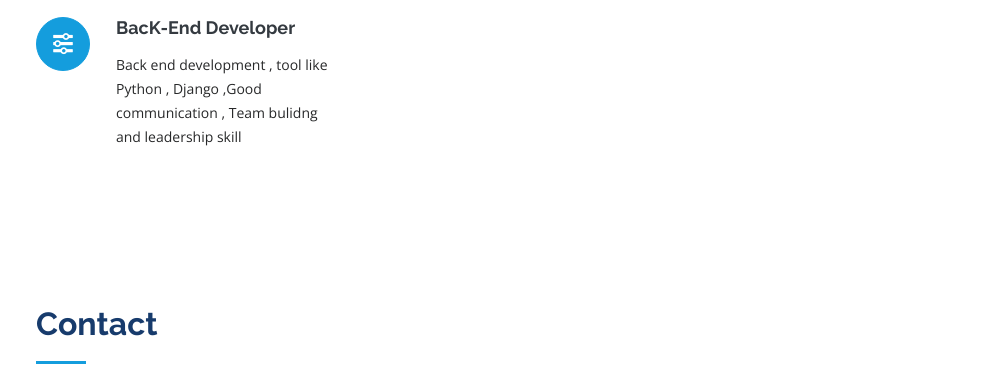
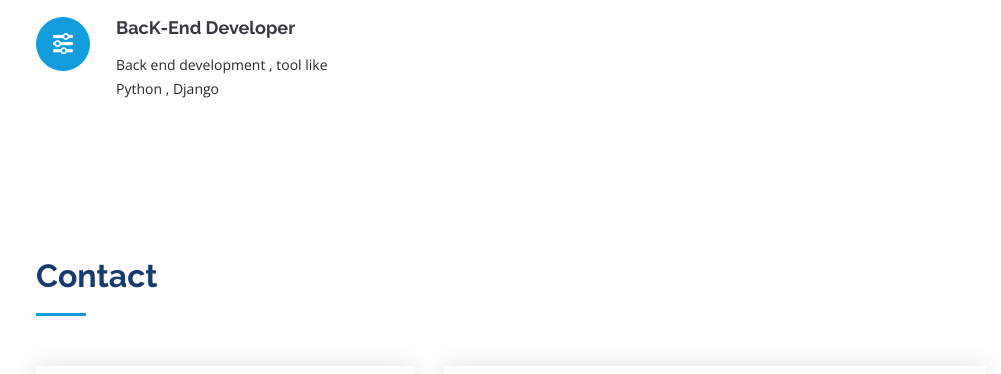
Before and after one commit to Rcpatil126/personal_blog_rc, a plain HTML site: page index.html in a window 1280 px wide. Shown: the part 3232-3606 px from the top of the page, without its empty margins (279-1280 px from the left). Drawn offline with nearby package versions, Linux system fonts and the light colour scheme.

Commit message:
Update
Updated

```diff
--- a/index.html
+++ b/index.html
@@ -308,7 +308,7 @@
           <div class="col-lg-4 col-md-6 icon-box" data-aos="fade-up" data-aos-delay="400">
             <div class="icon"><i class="icofont-settings"></i></div>
             <h4 class="title"><a href="">BacK-End Developer</a></h4>
-            <p class="description">Back end development , tool like Python , Django ,Good communication , Team bulidng and leadership skill </p>
+            <p class="description">Back end development , tool like Python , Django </p>
           </div>
 
         </div>
```
